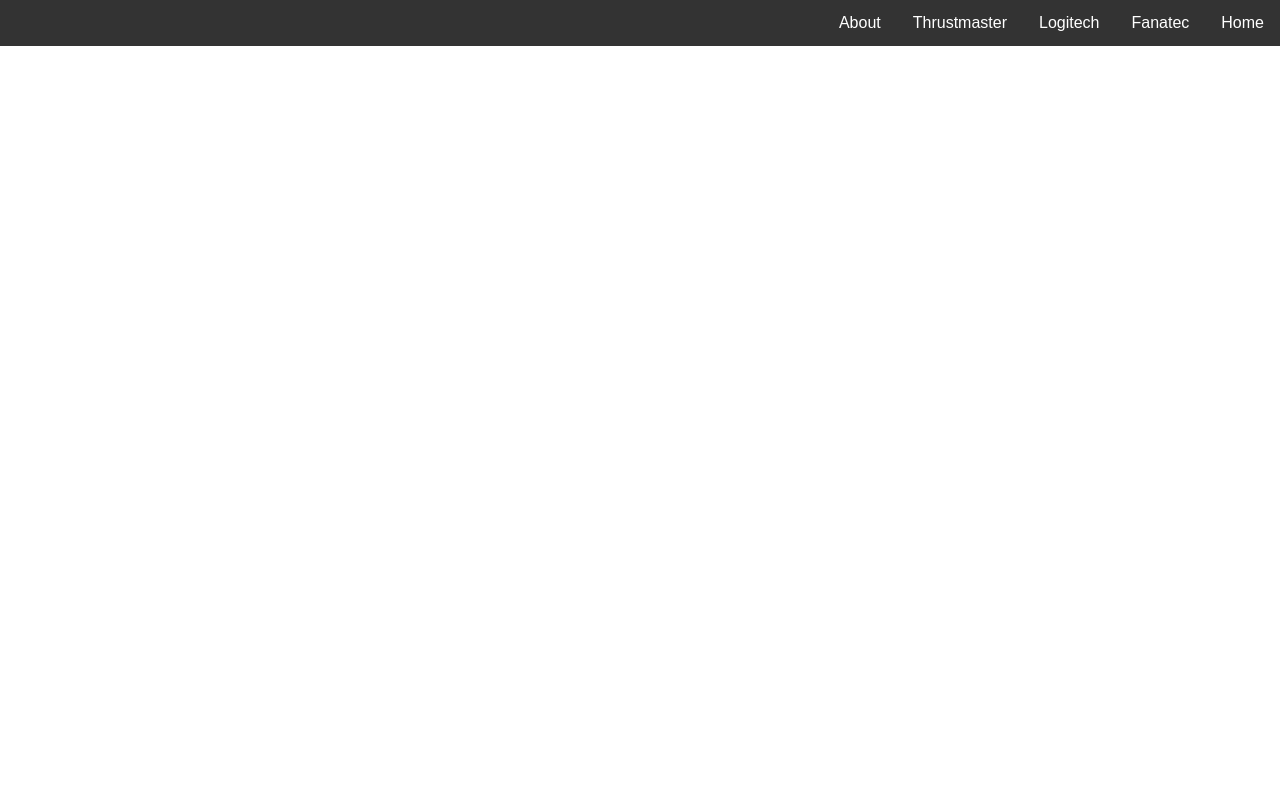
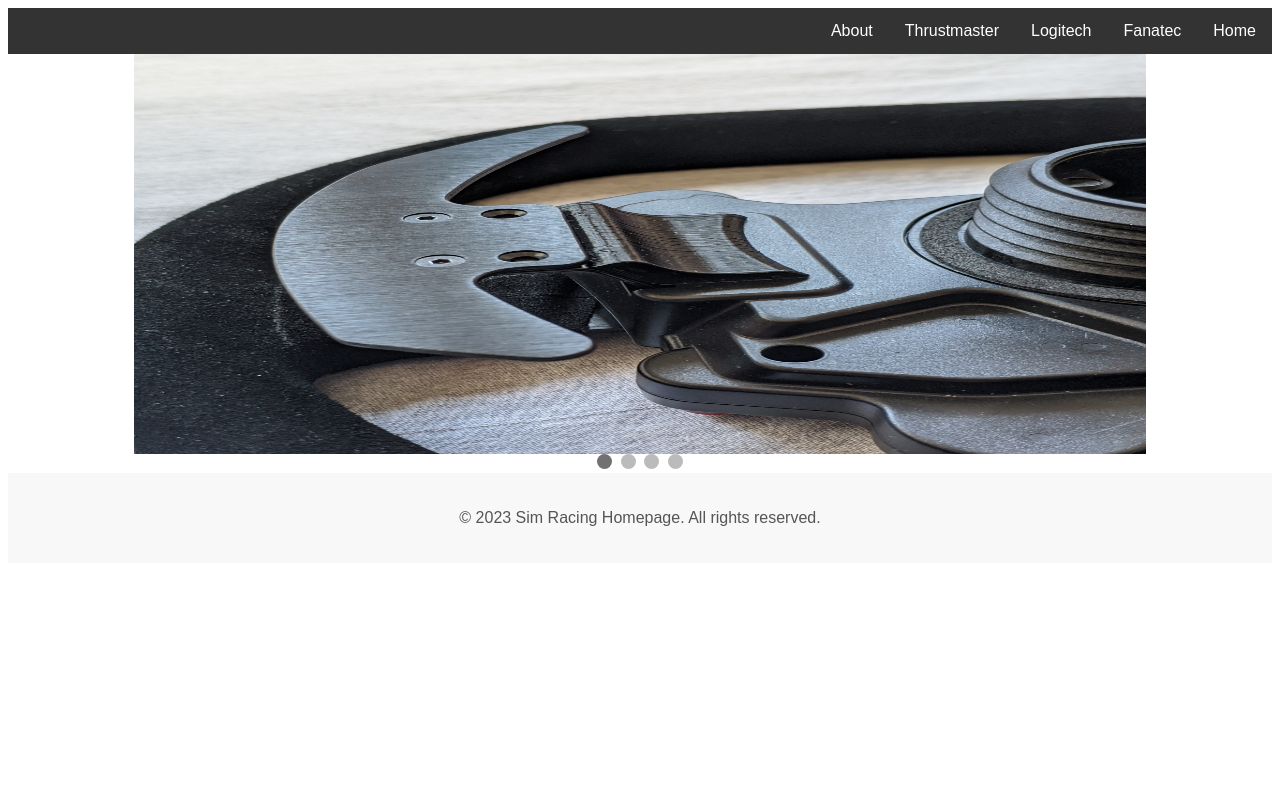
Before and after one commit to docblizzard/Projet_PHP, a PHP site: page /home.php in a window 1280 px wide. Before the commit the page ends 46 px from the top, so only its background shows below. Run offline with PHP 8.4, Linux system fonts and the light colour scheme.

Commit message:
try on one img for div

```diff
--- a/home.php
+++ b/home.php
@@ -5,7 +5,6 @@
   <link rel="stylesheet" type ="text/css" href="style.css">
 </head>
 <body>
-
   <!-- Navigation bar -->
   <div class="navbar">
     <a href="#">Home</a>
@@ -23,22 +22,32 @@
       array("images/lg_shifter.jpeg", "Logitech Shifter"),
       array("images/tm_ring.jpeg", "Thrustmaster Quick Release"),
       array("images/tm_shifter.jpeg", "Thrustmaster shifter")
-
       );
 
       foreach ($images as $image) {
         $src = $image[0];
         $alt = $image[1];
         echo '<div class="slide">';
-        echo '<img src="' . $src . '" alt="' . $alt;
+        echo '<img src="' . $src . '" alt="' . $alt . '">';
         echo '</div>';
       }
     ?>
+    <div id="previous" onclick="changeSlide(-1)"><</div>
+    <div id="next" onclick="changeSlide(1)">></div>
+  </div>
+
+  <div class="navigation-button">
+      <span class="dot active" onclick="changeSlide(0)"></span>
+      <span class="dot" onclick="changeSlide(1)"></span>
+      <span class="dot" onclick="changeSlide(2)"></span>
+      <span class="dot" onclick="changeSlide(3)"></span>
+
   </div>
 
   <footer class="footer">
     <p>&copy; 2023 Sim Racing Homepage. All rights reserved.</p>
   </footer>
 
+  <script src="script.js"></script>
 </body>
 </html>
--- /dev/null
+++ b/script.js
@@ -0,0 +1,24 @@
+var imgs = document.querySelectorAll('.slideshow img');
+var dots = document.querySelectorAll('.dot');
+var currentImg = 0; // index of the first image
+const interval = 4000; // duration(speed) of the slide
+
+function changeSlide(n) {
+  for (var i = 0; i < imgs.length; i++) {
+    imgs[i].style.opacity = 0;
+    dots[i].className = dots[i].className.replace('active', '');
+  }
+
+  currentImg = (currentImg + 1) % imgs.length; // update the index number
+
+  if (n != undefined) {
+      clearInterval(timer);
+      timer = setInterval(changeSlide, interval);
+      currentImg = n;
+  }
+
+  imgs[currentImg].style.opacity = 1;
+  dots[currentImg].className += ' active';
+}
+
+var timer = setInterval(changeSlide, interval);
--- a/style.css
+++ b/style.css
@@ -1,10 +1,21 @@
+/* Global CSS */
 html, body {
   height: 100%;
   font-family: Arial, sans-serif;
-  margin: 0;
+  /* /* margin: 0; */
   overflow: hidden;
 }
 
+h1 {
+  color: #333;
+}
+
+p {
+  color: #555;
+  }
+
+
+/* Navigation bar CSS */
 .navbar {
   background-color: #333;
   overflow: hidden;
@@ -23,25 +34,6 @@ html, body {
   color: #000;
 }
 
-.container {
-  min-height: calc(100% - 70px);
-  max-width: 100%;
-  position: relative;
-  margin: auto;
-}
-
-.slide{
-  display: none;
-}
-
-h1 {
-  color: #333;
-}
-
-p {
-  color: #555;
-  }
-
 .navbar a {
   display: inline-block;
 }
@@ -50,6 +42,78 @@ p {
   margin-left: auto;
 }
 
+
+/* Slider and container CSS */
+.slideshow {
+  width: 80%;
+  height: 50%;
+  position: relative;
+  margin:auto;
+  align-items: center;
+  display: flex;
+}
+
+.slideshow img {
+  width: 100%;
+  height: 100%;
+  position: absolute;
+  top: 0;
+  left: 0;
+}
+
+.slideshow img:first-child{
+  z-index: 1;
+}
+
+.slideshow img:nth-child(3){
+  z-index: 0;
+}
+
+#next, #previous {
+  cursor: pointer;
+    transition: opacity 0.3s ease;
+    opacity: 0;
+    position: absolute;
+    font-size: 100px;
+    color: rgba(220, 220, 220, 0.8);
+    background-color: rgba(0, 0, 0, 0.8);
+    padding: 10px;
+}
+
+#previous {
+  left: 0;
+}
+
+#next {
+  right: 0;
+}
+
+#slider:hover #previous,
+#slider:hover #next {
+    opacity: 1;
+}
+
+/* Navigation buttons CSS */
+.navigation-button{
+  text-align: center;
+  position: relative;
+}
+
+.dot {
+  cursor: pointer;
+  height: 15px;
+  width: 15px;
+  margin: 0 2px;
+  background-color: #bbb;
+  border-radius: 50%;
+  display: inline-block;
+}
+
+.active, .dot:hover {
+  background-color: #717171;
+}
+
+  /* Footer CSS */
 .footer {
   background-color: #f8f8f8;
   padding: 20px;
```
